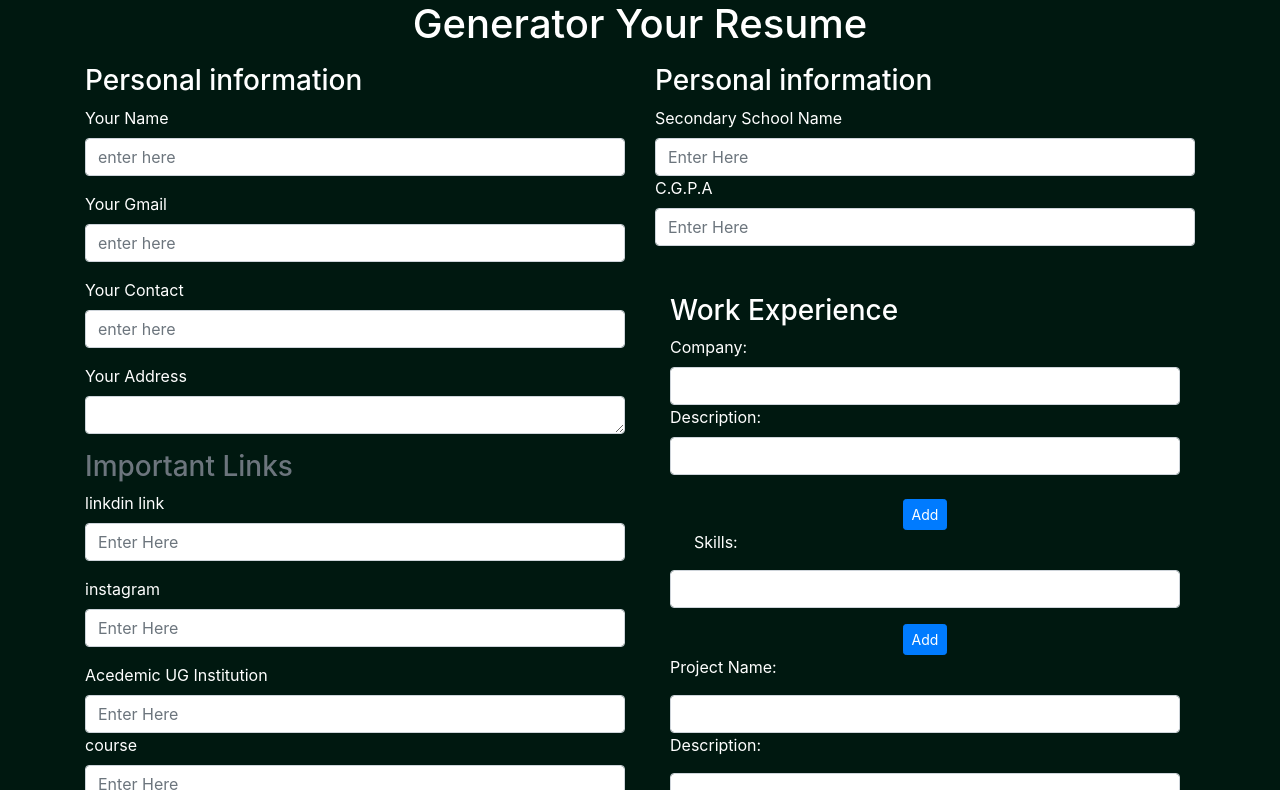
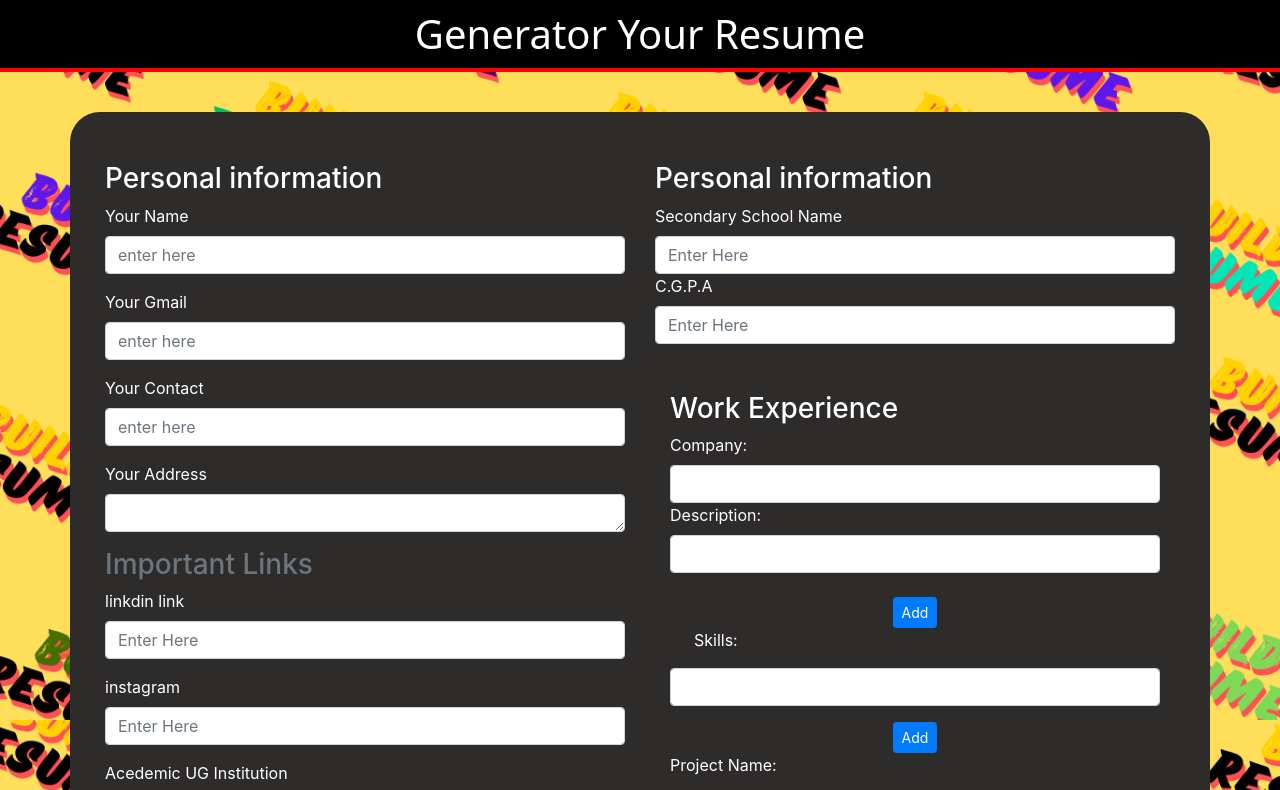
Before and after one commit to Kunal8615/Resume_builder, a website: page index.html in a window 1280 px wide. Shown: the top 790 px of the page. Drawn offline with nearby package versions, Linux system fonts and the light colour scheme.

Commit message:
design good

```diff
--- a/index.css
+++ b/index.css
@@ -3,9 +3,32 @@
 @tailwind utilities;
 
 body {
-    background-color: rgb(0, 0, 0);
+    background-image: url("./img/build.png");
+    background-size: contain;
+
+
+
+
   }
 
+.heading{
+    margin-bottom: 40px;
+
+
+position: relative;
+padding: 10px;
+border-bottom: 4px solid red;
+font-family: system-ui, -apple-system, BlinkMacSystemFont, 'Segoe UI', Roboto, Oxygen, Ubuntu, Cantarell, 'Open Sans', 'Helvetica Neue', sans-serif;
+    background-color: #000;
+  }
+
+.row{
+    margin-bottom: 10px;
+    padding: 20px ;
+    padding-top: 50px;
+    background-color: #2e2b2b;
+    border-radius: 30px;
+}
 
   body {
     font-family: Arial, sans-serif;
--- a/index.html
+++ b/index.html
@@ -19,10 +19,10 @@
 
 </style>
 
-<body style="background-color: rgb(0, 24, 16); color: white;">
+<body style="  color: white;">
 
+  <h1 class=" heading text-center ">Generator Your Resume</h1>
   <div class="div container" id="maindiv">
-    <h1 class="text-center text-red-700">Generator Your Resume</h1>
     <p class="text-center">  </p>
 
     <div class="row">
--- a/package.json
+++ b/package.json
@@ -13,6 +13,8 @@
     "express": "^4.19.2"
   },
   "devDependencies": {
+    "autoprefixer": "^10.4.20",
+    "postcss": "^8.4.41",
     "tailwindcss": "^3.4.10"
   }
 }
```
Also changed, not shown: img/build.png (added), 1 other file.
